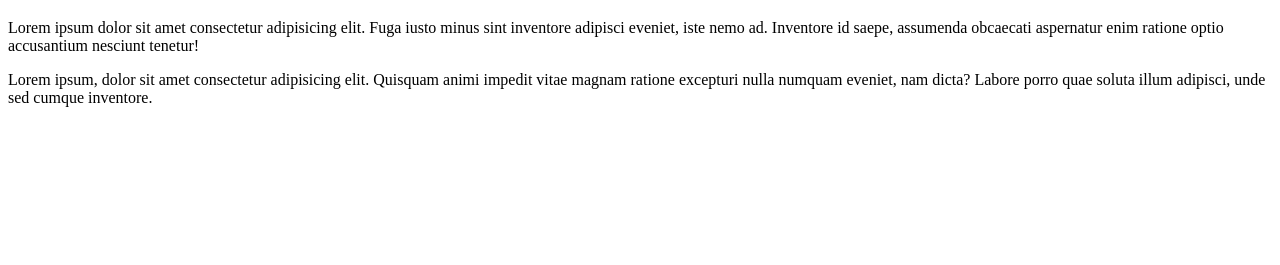
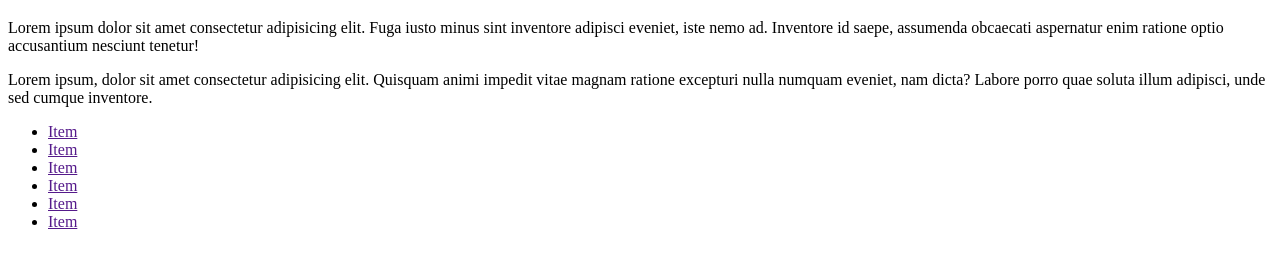
Before and after one commit to angeloLuna/testgit29, a plain HTML site: page index.html in a window 1280 px wide. Shown: the part 61-326 px from the top of the page. Drawn offline with Linux system fonts and the light colour scheme.

Commit message:
lista agregada

```diff
--- a/index.html
+++ b/index.html
@@ -11,5 +11,14 @@
 
   <p>Lorem ipsum, dolor sit amet consectetur adipisicing elit. Quisquam animi impedit vitae magnam ratione excepturi nulla numquam eveniet, nam dicta? Labore porro quae soluta illum adipisci, unde sed cumque inventore.</p>
 
+  <ul>
+    <li><a href="">Item</a></li>
+    <li><a href="">Item</a></li>
+    <li><a href="">Item</a></li>
+    <li><a href="">Item</a></li>
+    <li><a href="">Item</a></li>
+    <li><a href="">Item</a></li>
+  </ul>
+
 </body>
 </html>
```
